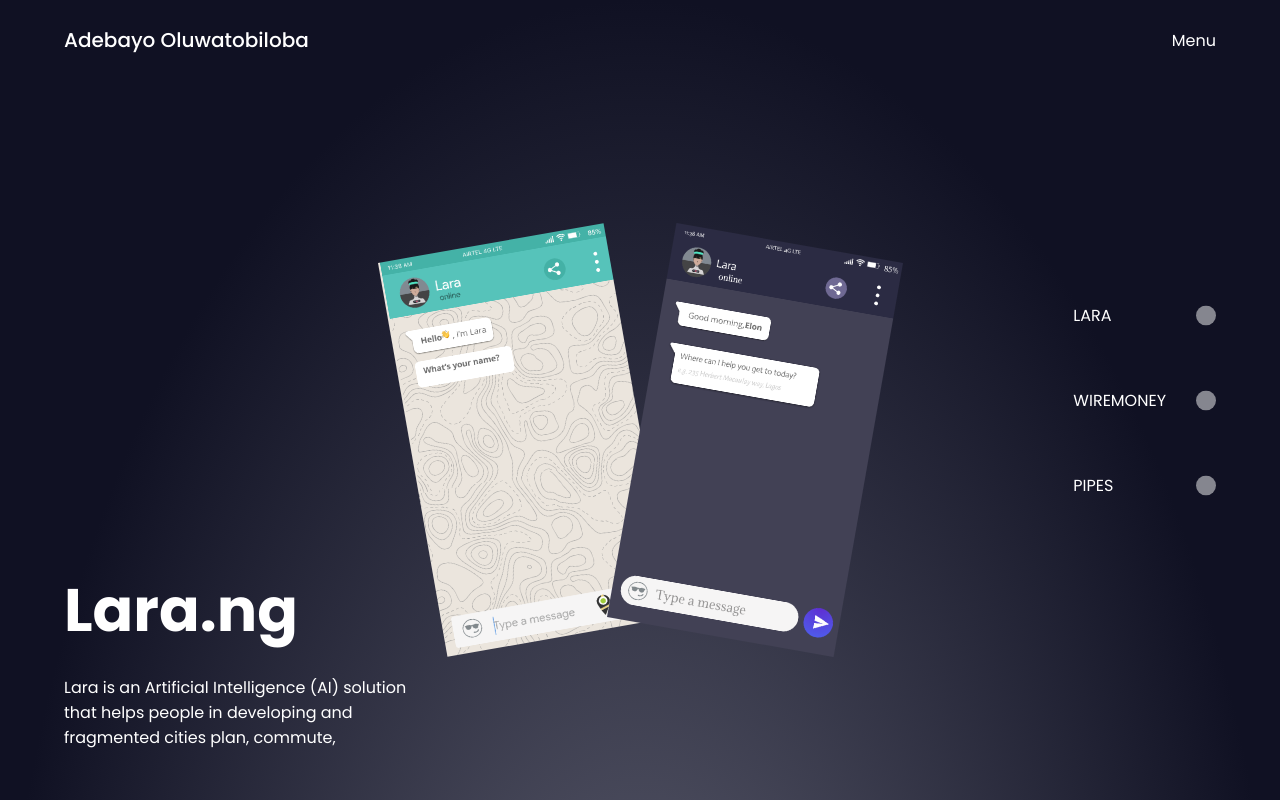
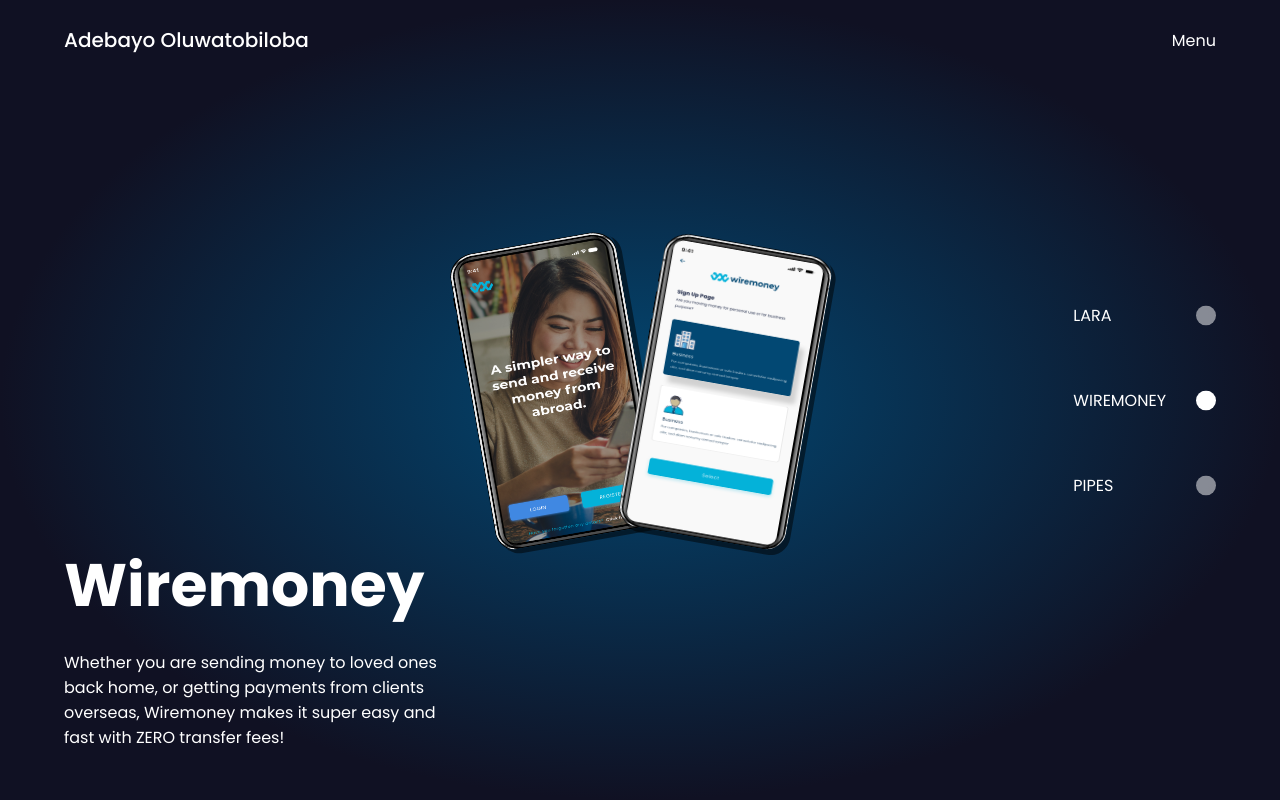
Before and after one commit to Adepiper/portfolio, a React (Create React App) app: page / in a window 1280 px wide. Both pictures are taken after a click on the icon 1206 px from the left and 400 px from the top of the page. Shown: the top 800 px of the page. Built offline with nearby package versions, Linux system fonts and the light colour scheme.

Commit message:
added animation

```diff
--- a/package.json
+++ b/package.json
@@ -6,8 +6,10 @@
     "@testing-library/jest-dom": "^5.12.0",
     "@testing-library/react": "^11.2.7",
     "@testing-library/user-event": "^12.8.3",
+    "gsap": "^3.6.1",
     "react": "^17.0.2",
     "react-dom": "^17.0.2",
+    "react-gsap": "^3.2.1",
     "react-router": "^5.2.0",
     "react-router-dom": "^5.2.0",
     "react-scripts": "4.0.3",
--- a/src/App.css
+++ b/src/App.css
@@ -6,7 +6,13 @@
 
 .portfolio-container {
    color: white;
-   background: radial-gradient(50% 50% at 50% 50%, #5c5d6e 0%, #101123 100%);
+   background-image: radial-gradient(
+      50% 50% at 50% 50%,
+      #5c5d6e 0%,
+      #101123 100%
+   );
+   overflow: hidden;
+   height: 100vh;
 }
 a {
    text-decoration: none;
@@ -36,6 +42,16 @@
    display: grid;
    grid-template-columns: 5% 1fr 1fr 1fr 5%;
 }
+
+.wiremoney,
+.pipes {
+   position: absolute;
+   bottom: 0%;
+   left: 0%;
+   opacity: 0;
+   pointer-events: none;
+   width: 100%;
+}
 .project-image-container {
    /* overflow: hidden; */
    height: 400px;
@@ -45,9 +61,12 @@
 }
 
 .project-image-container img {
-   height: 400px;
+   height: 300px;
    transition: transform 0.3s ease-in;
    cursor: pointer;
+   border-radius: 20px;
+   box-shadow: 5px 5px rgba(0, 0, 0, 0.5);
+   width: 170px;
 }
 .project-image-container img:first-child {
    transform: rotate(-10deg);
@@ -92,11 +111,16 @@
 
 .pages svg {
    cursor: pointer;
+   opacity: 0.5;
 }
 
-.pages svg:hover {
+.pages svg.active {
+   opacity: 1;
+}
+
+/* .pages svg:hover {
    animation: dot 0.5s ease-in-out infinite alternate;
-}
+} */
 
 @keyframes dot {
    0% {
@@ -129,6 +153,7 @@
 @media (max-width: 991px) {
    .project-image-container img {
       height: 300px;
+      width: auto;
    }
    .pages p {
       font-size: 14px;
--- a/src/views/Home.js
+++ b/src/views/Home.js
@@ -1,4 +1,4 @@
-import React from 'react';
+import React, { useEffect } from 'react';
 import Nav from './utilities/Nav';
 import laraleft from '../assets/portfolio/laraleft.png';
 import lararight from '../assets/portfolio/lararight.png';
@@ -6,9 +6,128 @@
 import wiremoneyRight from '../assets/portfolio/wiremoneyright.png';
 import pipesLeft from '../assets/portfolio/pipesleft.jpg';
 import pipesRight from '../assets/portfolio/pipesright.jpg';
+import { TimelineMax } from 'gsap';
 // import hoverButton from '../assets/portfolio/hover.svg';
 
 const Home = () => {
+   // const page = document.querySelectorAll('.page');
+
+   useEffect(() => {
+      init();
+      // console.log(page);
+   });
+
+   const init = () => {
+      const pages = document.querySelectorAll('.page');
+      const slides = document.querySelectorAll('.slide');
+      const backgrounds = [
+         `radial-gradient(50% 50% at 50% 50%, #5C5D6E 0%, #101123 100%)`,
+         `radial-gradient(50% 50% at 50% 50%, #024873 0%, #101123 100%)`,
+         `radial-gradient(50% 50% at 50% 50%, #530B0B 0%, #000000 100%)`,
+      ];
+      let current = 0;
+      let scrollSlide = 0;
+      slides.forEach((slide, index) => {
+         slide.addEventListener('click', function () {
+            changeDots(this);
+            nextSlide(index);
+         });
+      });
+
+      const changeDots = (element) => {
+         slides.forEach((slide) => {
+            slide.classList.remove('active');
+         });
+         element.classList.add('active');
+      };
+
+      const nextSlide = (number) => {
+         const nextPage = pages[number];
+         const currentPage = pages[current];
+         const nextLeft = nextPage.querySelector(
+            '.project-image-container .left'
+         );
+         const nextRight = nextPage.querySelector(
+            '.project-image-container .right'
+         );
+         const currentLeft = currentPage.querySelector(
+            '.project-image-container .left'
+         );
+         const currentRight = currentPage.querySelector(
+            '.project-image-container .right'
+         );
+
+         const nextText = nextPage.querySelector('.details');
+         const portfolioContainer = document.querySelector(
+            '.portfolio-container'
+         );
+         const tl = new TimelineMax();
+
+         tl.fromTo(currentLeft, 0.3, { opacity: 1 }, { opacity: 0 })
+            .fromTo(currentRight, 0.3, { opacity: 1 }, { opacity: 0 }, '-=0.2')
+            .to(portfolioContainer, 0.3, {
+               background: backgrounds[number],
+            })
+            .fromTo(
+               currentPage,
+               0.3,
+               { opacity: 1, pointerEvents: 'all' },
+               { opacity: 0, pointerEvents: 'none' }
+            )
+            .fromTo(
+               nextPage,
+               0.3,
+               { opacity: 0, pointerEvents: 'none' },
+               { opacity: 1, pointerEvents: 'all' },
+               '-=0.6'
+            )
+            .fromTo(nextLeft, 0.3, { y: '-40%' }, { y: '10%' }, '-=0.8')
+            .fromTo(nextRight, 0.3, { y: '40%' }, { y: '0%' }, '-=0.8')
+            .fromTo(nextText, 0.3, { opacity: 0, y: 0 }, { opacity: 1, y: 0 })
+            .set(nextLeft, { clearProps: 'all' })
+            .set(nextRight, { clearProps: 'all' });
+         current = number;
+      };
+
+      document.addEventListener('wheel', throttle(scrollChange, 1500));
+      function scrollChange(event) {
+         if (event.deltaY > 0) {
+            scrollSlide += 1;
+         } else {
+            scrollSlide -= 1;
+         }
+
+         if (scrollSlide > 2) {
+            scrollSlide = 0;
+         }
+         if (scrollSlide < 0) {
+            scrollSlide = 2;
+         }
+         switchDots(scrollSlide);
+         nextSlide(scrollSlide);
+      }
+
+      const switchDots = (dotNumber) => {
+         const active = slides[dotNumber];
+         slides.forEach((slide) => {
+            slide.classList.remove('active');
+         });
+         active.classList.add('active');
+      };
+   };
+
+   const throttle = (func, limit) => {
+      let inThrottle;
+      return function () {
+         const args = arguments;
+         const context = this;
+         if (!inThrottle) {
+            func.apply(context, args);
+            inThrottle = true;
+            setTimeout(() => (inThrottle = false), limit);
+         }
+      };
+   };
    return (
       <div className='portfolio-container'>
          <Nav />
@@ -22,8 +141,8 @@
                   </p>
                </div>
                <div className='project-image-container'>
-                  <img src={laraleft} alt='hello' />{' '}
-                  <img src={lararight} alt='hello' />
+                  <img className='left' src={laraleft} alt='hello' />{' '}
+                  <img className='right' src={lararight} alt='hello' />
                </div>
             </section>
             <section className='page wiremoney'>
@@ -36,8 +155,8 @@
                   </p>
                </div>
                <div className='project-image-container'>
-                  <img src={wiremoneyLeft} alt='hello' />{' '}
-                  <img src={wiremoneyRight} alt='hello' />
+                  <img className='left' src={wiremoneyLeft} alt='hello' />{' '}
+                  <img className='right' src={wiremoneyRight} alt='hello' />
                </div>
             </section>
             <section className='page pipes'>
@@ -49,8 +168,8 @@
                   </p>
                </div>
                <div className='project-image-container'>
-                  <img src={pipesLeft} alt='hello' />{' '}
-                  <img src={pipesRight} alt='hello' />
+                  <img className='left' src={pipesLeft} alt='hello' />{' '}
+                  <img className='right' src={pipesRight} alt='hello' />
                </div>
             </section>
 
@@ -70,7 +189,7 @@
                         cy='20'
                         r='20'
                         fill='white'
-                        fill-opacity='0.49'
+                        fillOpacity='1'
                      />
                   </svg>
                </div>
@@ -89,7 +208,7 @@
                         cy='20'
                         r='20'
                         fill='white'
-                        fill-opacity='0.49'
+                        fillOpacity='1'
                      />
                   </svg>
                </div>
@@ -108,7 +227,7 @@
                         cy='20'
                         r='20'
                         fill='white'
-                        fill-opacity='0.49'
+                        fillOpacity='1'
                      />
                   </svg>
                </div>
```
Also changed, not shown: 1 other file (tests, documents, lock files or other folders).
